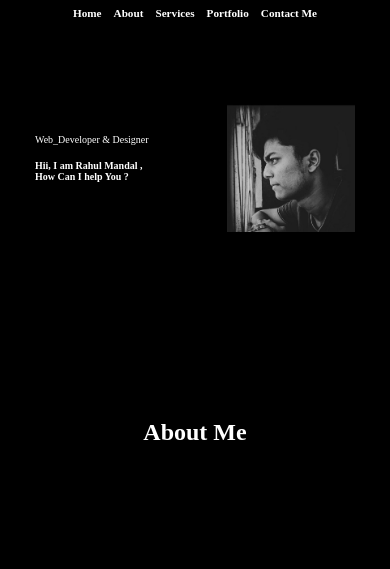
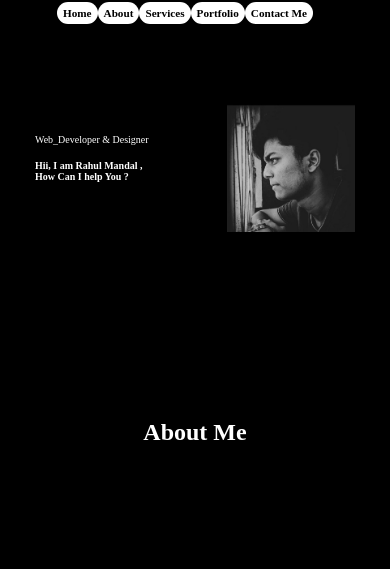
Before and after one commit to Ryukendo-Rahul/My_Portfolio, a plain HTML site: page index.html in a window 390 px wide. Shown: the part 131-700 px from the top of the page. Drawn offline with Linux system fonts and the light colour scheme.

Commit message:
Add files via upload

```diff
--- a/mobile.css
+++ b/mobile.css
@@ -60,6 +60,7 @@
         /* color: black; */
         height: 1em;
         height: 25px;
+        padding-right: 20px;
 
     }
 
@@ -84,12 +85,13 @@
         font-size: 0.7em;
         font-weight:800 ;
         color: white;
+        color: black;
         border-radius: 15px 15px white;
-        background-color: black;
+        /* background-color: black; */
+        background-color: white;
         text-decoration: none;
         margin: 5px 0px;
         padding: 5px 6px;
-
 
 
     }
```
